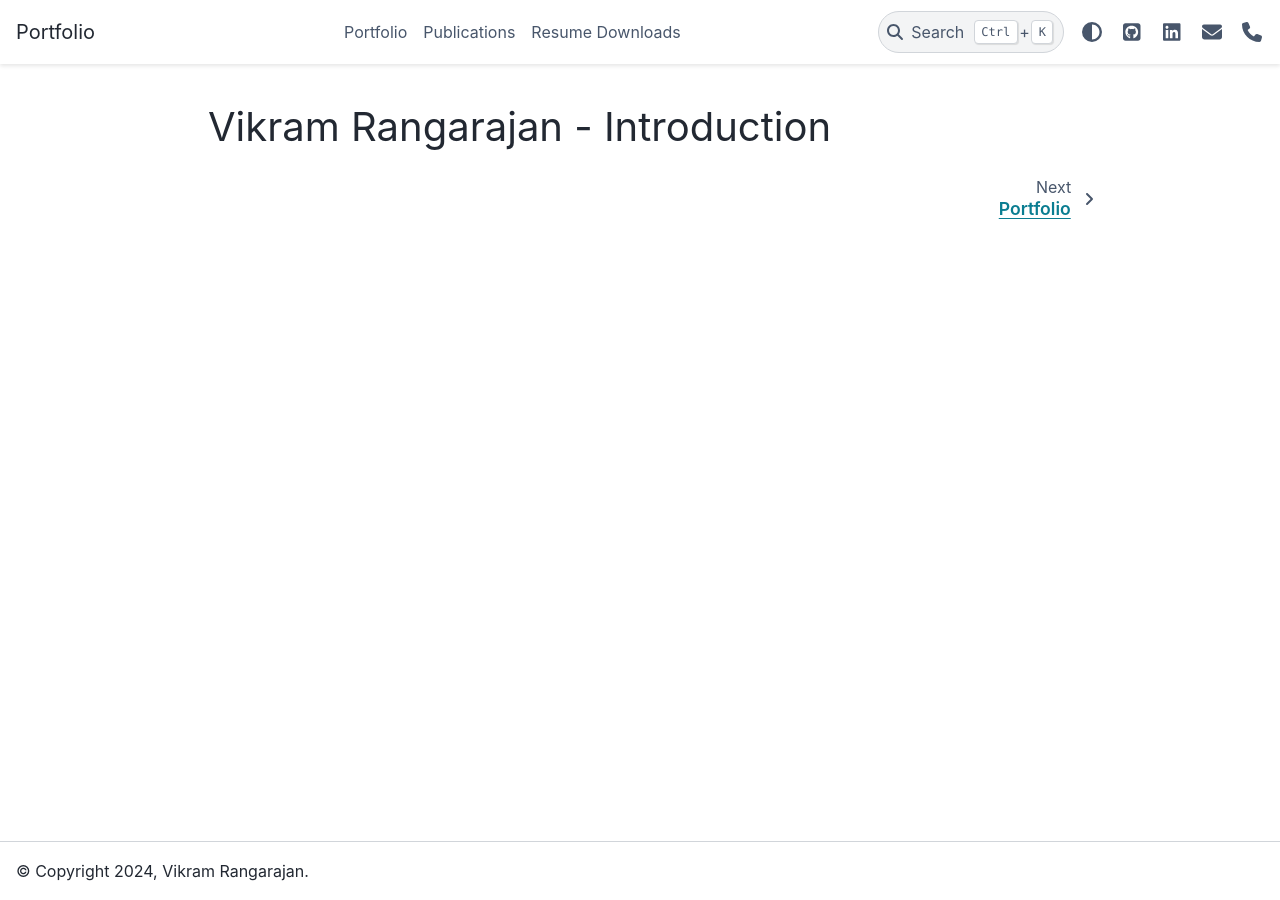
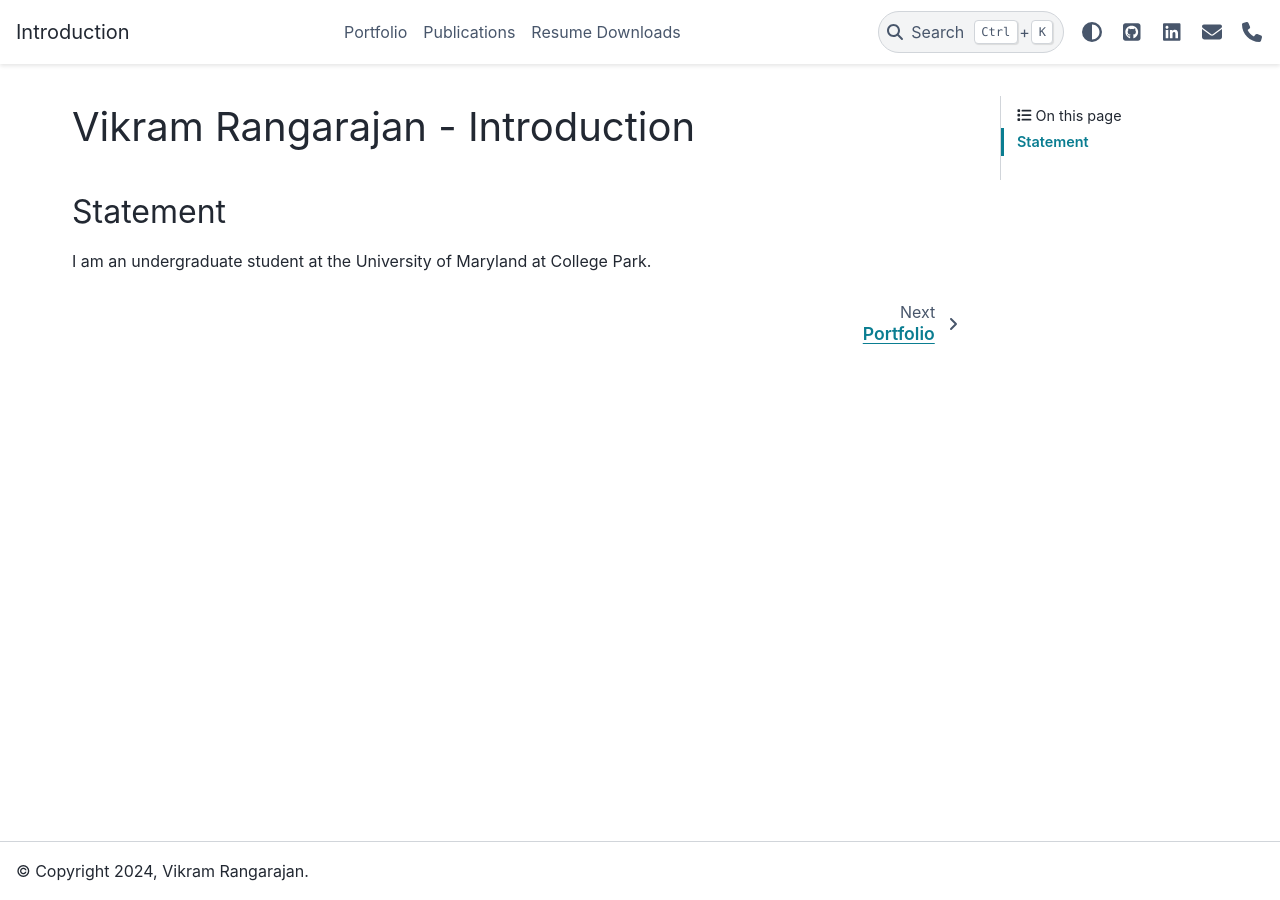
Before and after one commit to VikramRangarajan/ENGL390EPortfolio, a Sphinx documentation site: the page built from docs/source/index.rst, in a window 1280 px wide. Built offline with Sphinx 7.4.7 and the PyData theme 0.15.4, drawn with Linux system fonts in a browser that asks for light colours.

Commit message:
Fixed resume, started intro statement

```diff
--- a/docs/source/conf.py
+++ b/docs/source/conf.py
@@ -23,7 +23,7 @@ html_theme_options = {
     "navbar_end": ["theme-switcher", "navbar-icon-links"],
     "github_url": github,
     "logo": {
-        "text": "Portfolio",
+        "text": "Introduction",
     },
     "icon_links": [
         {
--- a/docs/source/index.rst
+++ b/docs/source/index.rst
@@ -1,6 +1,11 @@
-=============================
+================================
 Vikram Rangarajan - Introduction
-=============================
+================================
+
+Statement
+=========
+
+I am an undergraduate student at the University of Maryland at College Park.
 
 .. toctree::
 	:hidden:
```
Also changed, not shown: 15 other files.
